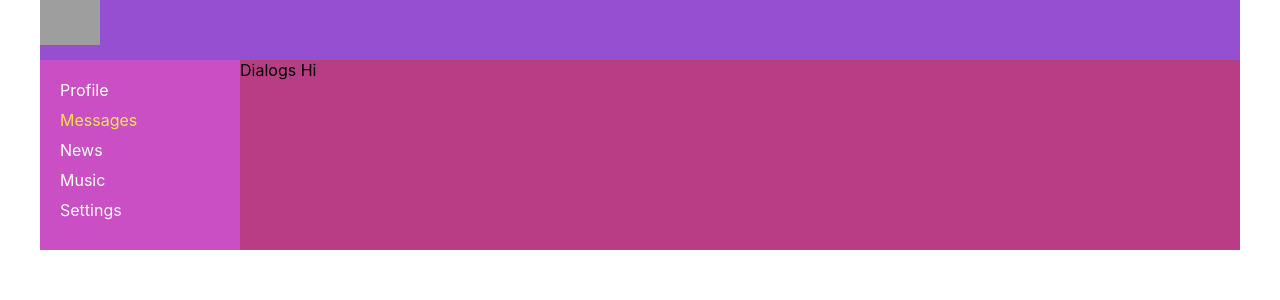
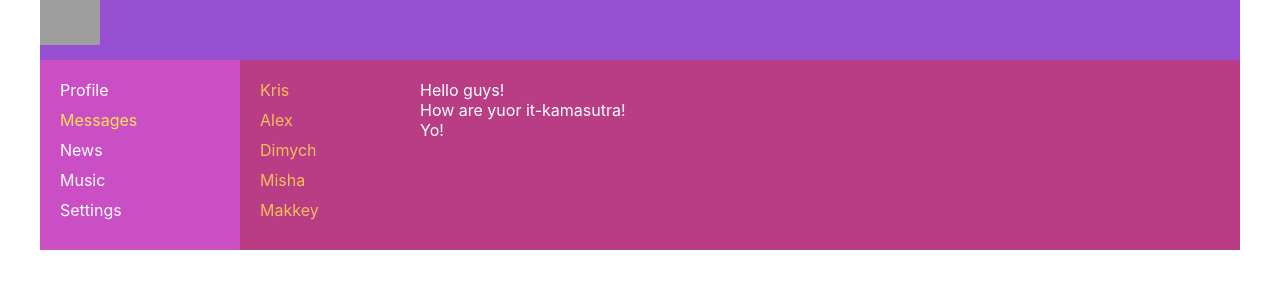
Before and after one commit to kristinaalexandruk/social, a React (Create React App) app: page /dialogs in a window 1280 px wide. Shown: the top 300 px of the page. Built offline with nearby package versions, Linux system fonts and the light colour scheme; grey boxes are pictures that could not be loaded.

Commit message:
props for Dialogs

```diff
--- a/src/App.js
+++ b/src/App.js
@@ -17,8 +17,8 @@ const App = () => {
 				<Header />
 				<Navbar />
 				<div className="app-wrapper-content">
+					<Route path="/profile" component={Profile} />
 					<Route path="/dialogs" component={Dialogs} />
-					<Route path="/profile" component={Profile} />
 					<Route path="/news" component={News} />
 					<Route path="/music" component={Music} />
 					<Route path="/settings" component={Settings} />
--- a/src/components/Dialogs/Dialogs.jsx
+++ b/src/components/Dialogs/Dialogs.jsx
@@ -1,9 +1,37 @@
 import React from 'react';
+import { NavLink } from 'react-router-dom';
+import c from './Dialogs.module.css';
+
+const DialogItem = (props) => {
+	let path = `/dialogs/${props.id}`;
+	return (
+		<div className={c.dialog}>
+			<NavLink to={path}>{props.name}</NavLink>
+		</div>
+	)
+}
+
+const MessageItem = (props) => {
+	return (
+		<div className={c.message}>{props.text}</div>
+	)
+}
 
 const Dialogs = () => {
 	return (
-		<div>
-			Dialogs Hi
+		<div className={c.dialogs}>
+			<div className={c.dialogsInner}>
+				<DialogItem name='Kris' id='1' />
+				<DialogItem name='Alex' id='2' />
+				<DialogItem name='Dimych' id='3' />
+				<DialogItem name='Misha' id='4' />
+				<DialogItem name='Makkey' id='5' />
+			</div>
+			<div className={c.messages}>
+				<MessageItem text='Hello guys!' />
+				<MessageItem text='How are yuor it-kamasutra!' />
+				<MessageItem text='Yo!' />
+			</div>
 		</div>
 	)
 }
--- a/src/components/Dialogs/Dialogs.module.css
+++ b/src/components/Dialogs/Dialogs.module.css
@@ -0,0 +1,25 @@
+.dialogs {
+	display: grid;
+	grid-template-columns: 2fr 10fr;
+	padding: 20px;
+}
+
+.dialogsInner {
+	padding: 0px 20px 0px 0px;
+}
+
+.dialog a {
+	display: block;
+	margin: 0px 0px 10px 0px;
+	color: #FABE58;
+	text-decoration: none;
+}
+
+.dialog.active {
+	color:#fff;
+}
+.messages {}
+
+.message {
+	color:#fff;
+}
--- a/src/components/Profile/MyPosts/MyPosts.jsx
+++ b/src/components/Profile/MyPosts/MyPosts.jsx
@@ -4,8 +4,8 @@ import Post from './Post/Post';
 
 const MyPosts = () => {
 	return (
-		<div>
-			My posts
+		<div className={c.postsBlock}>
+			<h3>My posts</h3>
 			<div>New post</div>
 			<div>
 				<Post message='Hello guys!' />
--- a/src/components/Profile/MyPosts/MyPosts.module.css
+++ b/src/components/Profile/MyPosts/MyPosts.module.css
@@ -0,0 +1,3 @@
+.postsBlock {
+	padding: 10px;
+}
--- a/src/components/Profile/Profile.jsx
+++ b/src/components/Profile/Profile.jsx
@@ -1,16 +1,12 @@
 import React from 'react';
 import MyPosts from './MyPosts/MyPosts';
 import c from './Profile.module.css';
+import ProfileInfo from './ProfileInfo/ProfileInfo';
 
 const Profile = () => {
 	return (
 		<div className={c.content}>
-			<div>
-				<img src="https://images.ctfassets.net/hrltx12pl8hq/7yQR5uJhwEkRfjwMFJ7bUK/dc52a0913e8ff8b5c276177890eb0129/offset_comp_772626-opt.jpg?fit=fill&w=800&h=300" />
-			</div>
-			<div>
-				<img src="https://interactive-examples.mdn.mozilla.net/media/cc0-images/grapefruit-slice-332-332.jpg" />
-			</div>
+			<ProfileInfo />
 			<MyPosts />
 		</div>
 	)
--- /dev/null
+++ b/src/components/Profile/ProfileInfo/ProfileInfo.jsx
@@ -0,0 +1,18 @@
+import React from 'react';
+import c from './ProfileInfo.module.css';
+
+const ProfileInfo = () => {
+	return (
+		<div>
+			<div>
+				<img src="https://images.ctfassets.net/hrltx12pl8hq/7yQR5uJhwEkRfjwMFJ7bUK/dc52a0913e8ff8b5c276177890eb0129/offset_comp_772626-opt.jpg?fit=fill&w=800&h=300" />
+			</div>
+			<div className={c.descrBlock}>
+				<img src="https://interactive-examples.mdn.mozilla.net/media/cc0-images/grapefruit-slice-332-332.jpg" />
+				descr
+			</div>
+		</div>
+	)
+}
+
+export default ProfileInfo;
--- /dev/null
+++ b/src/components/Profile/ProfileInfo/ProfileInfo.module.css
@@ -0,0 +1,7 @@
+.descrBlock {
+	padding: 10px;
+}
+
+.descrBlock img {
+	width: 60px;
+}
```
